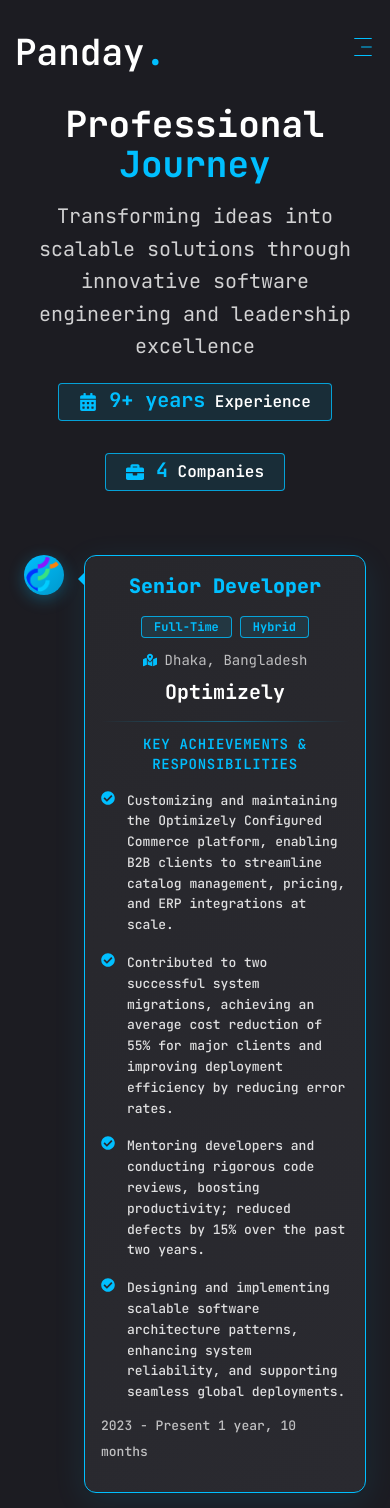
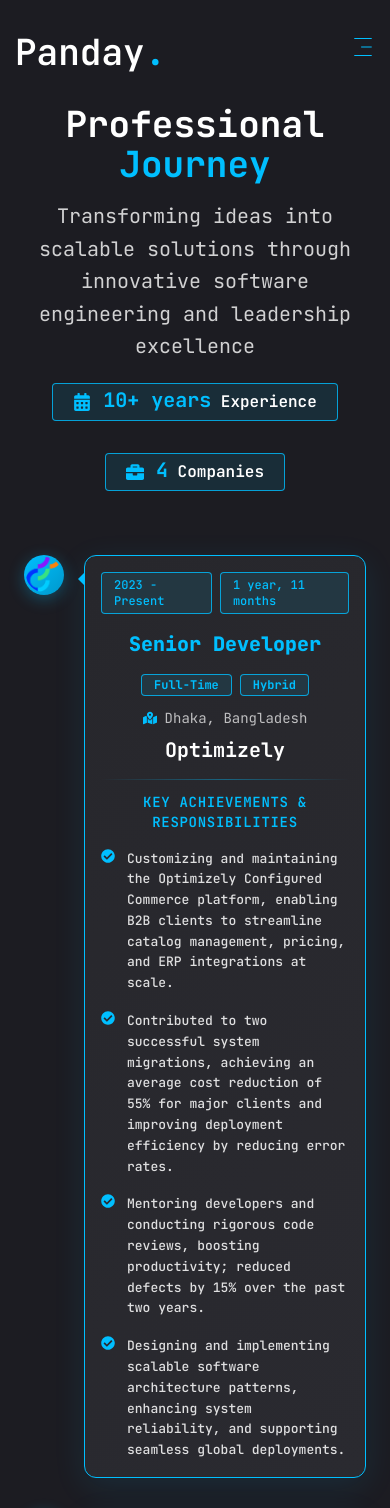
Before and after one commit to biswajitpanday/biswajitpanday.github.io, a Next.js app: page /career in a window 390 px wide. Shown: the top 1508 px of the page. Built offline with nearby package versions, Linux system fonts and the light colour scheme.

Commit message:
Complete Career page design.

```diff
--- a/app/career/page.tsx
+++ b/app/career/page.tsx
@@ -2,6 +2,8 @@
 import {
   calculateFromToWithDuration,
   calculateTotalExperience,
+  getDateRange,
+  getDuration,
 } from "@/helpers/utility";
 import Link from "next/link";
 import {
@@ -35,7 +37,7 @@ const timeLineItems: TimelineItem[] = [
     position: "Senior Developer",
     company: "Optimizely",
     url: "https://optimizely.com",
-    startDate: new Date(2023, 3, 1),
+    startDate: new Date('2023, 3, 1'),
     endDate: new Date(),
     location: "Dhaka, Bangladesh",
     jobType: ["Full-Time", "Hybrid"],
@@ -51,8 +53,8 @@ const timeLineItems: TimelineItem[] = [
     position: "Senior Software Engineer",
     company: "Kaz Software",
     url: "https://kaz.com.bd",
-    startDate: new Date(2016, 5, 1),
-    endDate: new Date(2023, 2, 31),
+    startDate: new Date('2016, 5, 1'),
+    endDate: new Date('2023, 2, 31'),
     location: "Dhaka, Bangladesh",
     jobType: ["Full-Time", "On-Site"],
     responsibilities: [
@@ -67,8 +69,8 @@ const timeLineItems: TimelineItem[] = [
     position: "Software Engineer",
     company: "Chorki Limited",
     url: "https://chorki.com",
-    startDate: new Date(2015, 5, 1),
-    endDate: new Date(2016, 4, 31),
+    startDate: new Date('2015, 5, 1'),
+    endDate: new Date('2016, 4, 31'),
     location: "Dhaka, Bangladesh",
     jobType: ["Full-Time", "On-Site"],
     responsibilities: [
@@ -81,8 +83,8 @@ const timeLineItems: TimelineItem[] = [
     position: "Intern",
     company: "Brain Station-23",
     url: "https://brainstation-23.com",
-    startDate: new Date(2014, 8, 1),
-    endDate: new Date(2014, 11, 31),
+    startDate: new Date('2014, 8, 1'),
+    endDate: new Date('2014, 11, 31'),
     location: "Dhaka, Bangladesh",
     jobType: ["Full-Time", "On-Site"],
     responsibilities: [
@@ -189,6 +191,18 @@ const Career = () => {
                 visible={true}
               >
                 <div className="flex flex-col">
+                  {/* Custom Date Display for Mobile/Tablet */}
+                  <div className="xl:hidden mb-4 flex flex-row justify-between items-center gap-2">
+                    <span className="inline-flex items-center bg-secondary-default/10 border border-secondary-default/80 text-secondary-default px-3 py-1 rounded text-xs font-medium">
+                      {getDateRange(item.startDate, item.endDate)}
+                    </span>
+                    <span
+                    className="inline-flex items-center bg-secondary-default/10 border border-secondary-default/80 text-secondary-default px-3 py-1 rounded text-xs font-medium"
+                    >
+                      {getDuration(item.startDate, item.endDate)}
+                    </span>
+                  </div>
+
                   {/* Header Section with Position and Job Type Tags */}
                   <div className="flex flex-col xl:flex-row xl:items-center xl:justify-between gap-3 mb-2">
                     <div className="flex flex-col xl:flex-row xl:items-center gap-4">
--- a/app/globals.css
+++ b/app/globals.css
@@ -122,31 +122,10 @@
       margin-left: 80px !important;
     }
 
-    .custom-vt-element .vertical-timeline-element-date {
-      position: relative !important;
-      right: auto !important;
-      left: auto !important;
-      margin-bottom: 1rem;
-      text-align: left;
-      color: rgba(255, 255, 255, 0.9);
-      font-weight: 500;
-      background: linear-gradient(
-        135deg,
-        rgba(0, 191, 255, 0.15),
-        rgba(0, 191, 255, 0.08)
-      );
-      padding: 10px 14px !important;
-      border-radius: 6px;
-      border: 1px solid rgba(0, 191, 255, 0.3);
-      backdrop-filter: blur(8px);
-      min-width: auto;
-      max-width: none;
-      top: auto !important;
-      box-shadow: 0 2px 8px rgba(0, 191, 255, 0.1);
-    }
-
-    .custom-vt-element .vertical-timeline-element-date::after {
-      bottom: 45%;
+    .custom-vt .vertical-timeline-element-date,
+    .vertical-timeline-element-date,
+    .vertical-timeline-element--work .vertical-timeline-element-date {
+      display: none !important;
     }
   }
 
@@ -169,9 +148,10 @@
       padding: 1rem !important;
     }
 
-    .custom-vt-element .vertical-timeline-element-date {
-      padding: 8px 12px !important;
-      font-size: 0.8rem;
+    .custom-vt .vertical-timeline-element-date,
+    .vertical-timeline-element-date,
+    .vertical-timeline-element--work .vertical-timeline-element-date {
+      display: none !important;
     }
   }
 }
--- a/helpers/utility.ts
+++ b/helpers/utility.ts
@@ -33,6 +33,14 @@ export const calculateFromToWithDuration = (startDate: Date, endDate: Date) => {
   return `${dateRange}\n${duration}`;
   };
 
+export const getDateRange = (startDate: Date, endDate: Date) => {
+  return calculateFromTo(startDate, endDate);
+};
+
+export const getDuration = (startDate: Date, endDate: Date) => {
+  return calculateDuration(startDate, endDate);
+};
+
 export const calculateTotalExperience = (positions: Array<{startDate: Date, endDate: Date}>) => {
   let totalMonths = 0;
 
```
